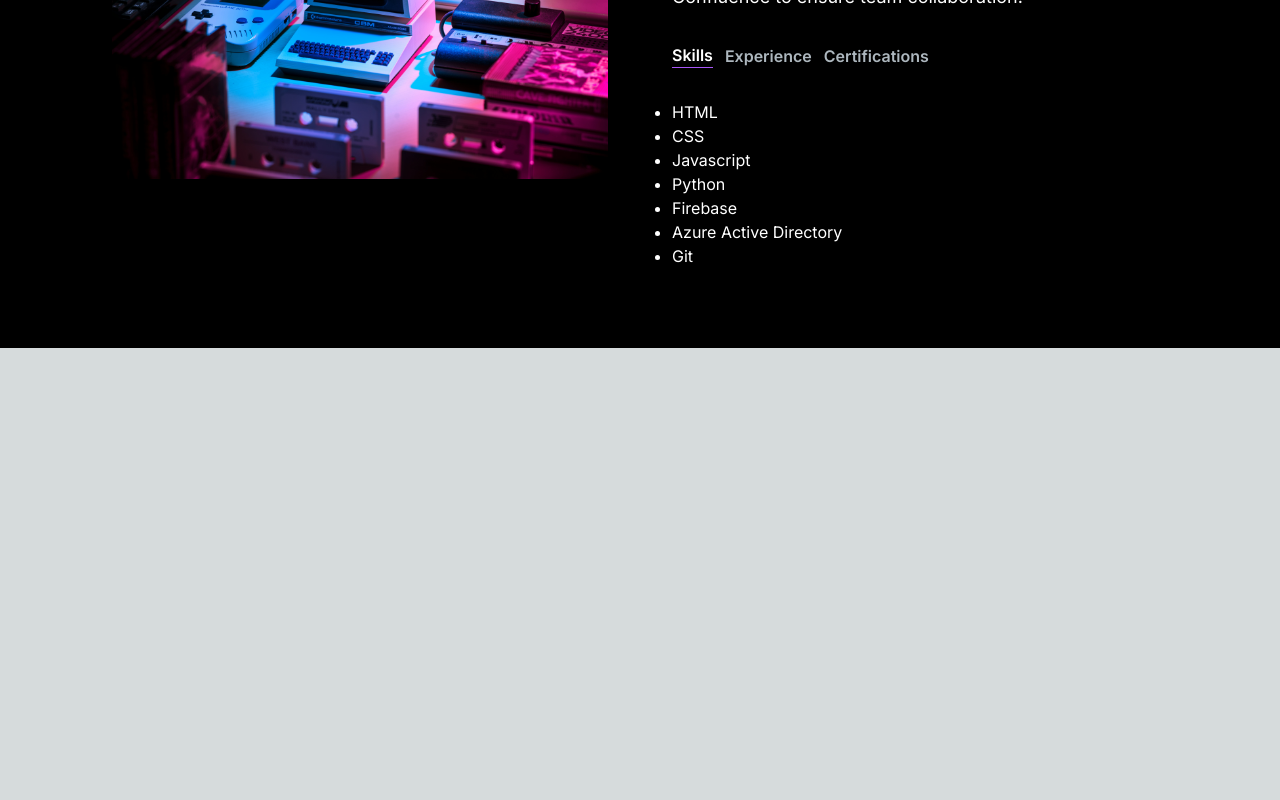
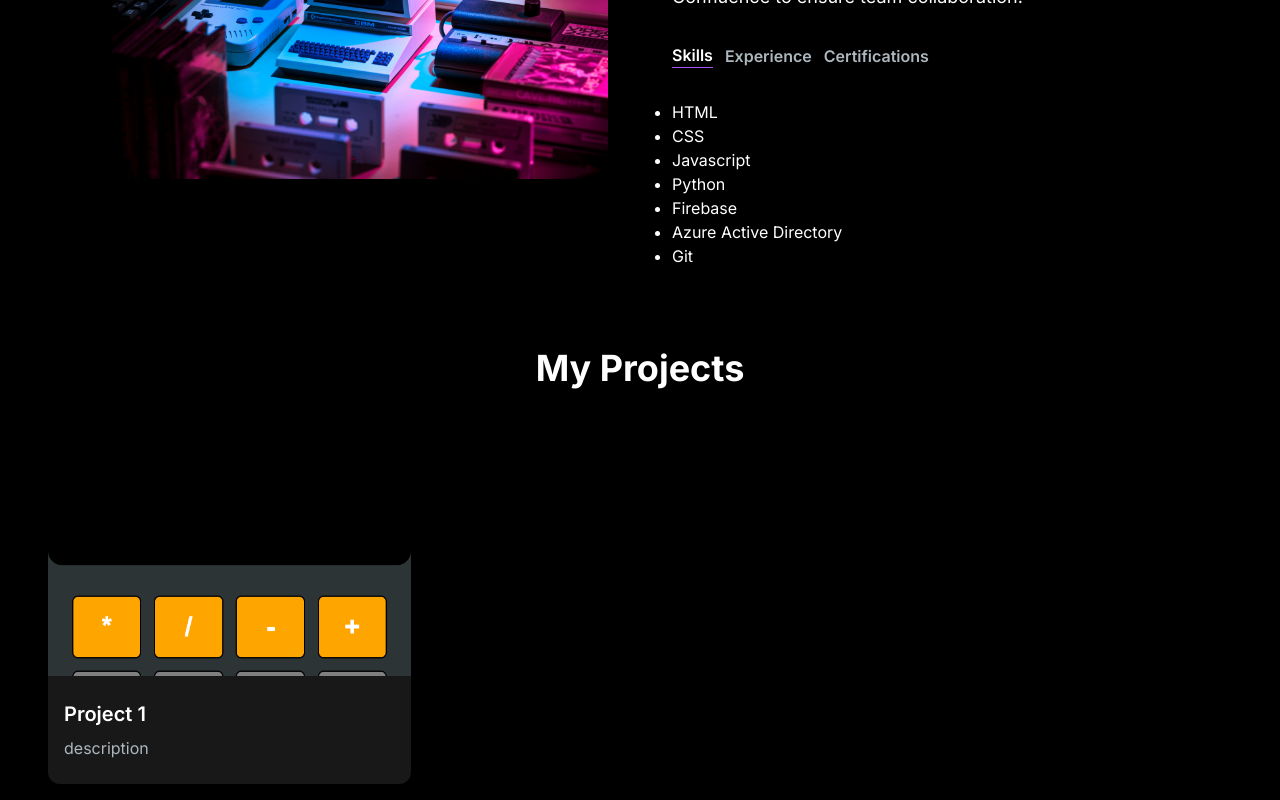
Before and after one commit to Russel-T/My-Portfolio-Website, a Next.js app in the folder my-portfolio-website/: page / in a window 1280 px wide. Shown: the part 817-1617 px from the top of the page. Before the commit the page ends 1165 px from the top, so only its background shows below. Built offline with nearby package versions, Linux system fonts and the light colour scheme.

Commit message:
adding projects section

```diff
--- /dev/null
+++ b/my-portfolio-website/src/app/components/ProjectCard.jsx
@@ -0,0 +1,28 @@
+import React from "react";
+import { CodeBracketIcon, EyeIcon } from "@heroicons/react/24/solid";
+import Link from "next/link";
+const ProjectCard = ({ imgUrl, title, description }) => {
+  return (
+    <div>
+      <div
+        className="h-52 md:h-72 rounded-t-xl relative group"
+        style={{ backgroundImage: `url(${imgUrl})`, backgroundSize: "cover" }}
+      >
+        <div className="overlay absolute top-0 left-0 w-full h-full bg-[#181818] bg-opacity-0 hidden group-hover:flex group-hover:bg-opacity-80 transition-all duration-500">
+          <Link
+            href="/"
+            className="h-14 w-14 border-2 relative rounded-full border-[#ADB7BE] hover:border-white "
+          >
+            <CodeBracketIcon className="h-10 w-10 text-[#ADB7BE] m-2 cursor-pointer hover:white" />
+          </Link>
+        </div>
+      </div>
+      <div className="text-white rounded-b-xl bg-[#181818] py-6 px-4">
+        <h5 className="text-xl font-semibold mb-2">{title}</h5>
+        <p className="text-[#ADB7BE]">description</p>
+      </div>
+    </div>
+  );
+};
+
+export default ProjectCard;
--- /dev/null
+++ b/my-portfolio-website/src/app/components/ProjectsSection.jsx
@@ -0,0 +1,33 @@
+import React from "react";
+import ProjectCard from "./ProjectCard";
+const projectsData = [
+  {
+    id: 1,
+    title: "Project 1",
+    description: "Description 1",
+    imgUrl: "images/projects/Calculator-project.png",
+    tag: ["All", "Web"],
+  },
+];
+const ProjectsSection = () => {
+  return (
+    <>
+      <h2 className="text-center text-4xl font-bold text-white mt-4">
+        My Projects
+      </h2>
+      <div className="grid md:grid-cols-3 gap-8 md:gap-12">
+        {projectsData.map((project) => (
+          <ProjectCard
+            key={project.id}
+            title={project.title}
+            description={project.description}
+            imgUrl={project.imgUrl}
+            tags={project}
+          />
+        ))}
+      </div>
+    </>
+  );
+};
+
+export default ProjectsSection;
--- a/my-portfolio-website/src/app/components/TabButton.jsx
+++ b/my-portfolio-website/src/app/components/TabButton.jsx
@@ -6,8 +6,9 @@ const TabButton = ({ active, selectTab, children }) => {
     : "text-[#ADB7BE]";
   return (
     <button onClick={selectTab}>
-        <p className={`mr-3 font-semibold hover:text-white ${buttonClasses}`}>{children}</p>
-
+      <p className={`mr-3 font-semibold hover:text-white ${buttonClasses}`}>
+        {children}
+      </p>
     </button>
   );
 };
--- a/my-portfolio-website/src/app/page.js
+++ b/my-portfolio-website/src/app/page.js
@@ -2,6 +2,7 @@ import Image from "next/image";
 import HeroSection from "./components/HeroSection";
 import Navbar from "./components/Navbar";
 import AboutSection from "./components/AboutSection";
+import ProjectsSection from "./components/ProjectsSection";
 export default function Home() {
   return (
     <main className="flex min-h-screen flex-col bg-black">
@@ -9,6 +10,7 @@ export default function Home() {
       <div class="container mt-24 mx-auto px-12 py-4">
         <HeroSection />
         <AboutSection />
+        <ProjectsSection />
       </div>
     </main>
   );
```
Also changed, not shown: my-portfolio-website/public/images/projects/Calculator-project.png (added).
